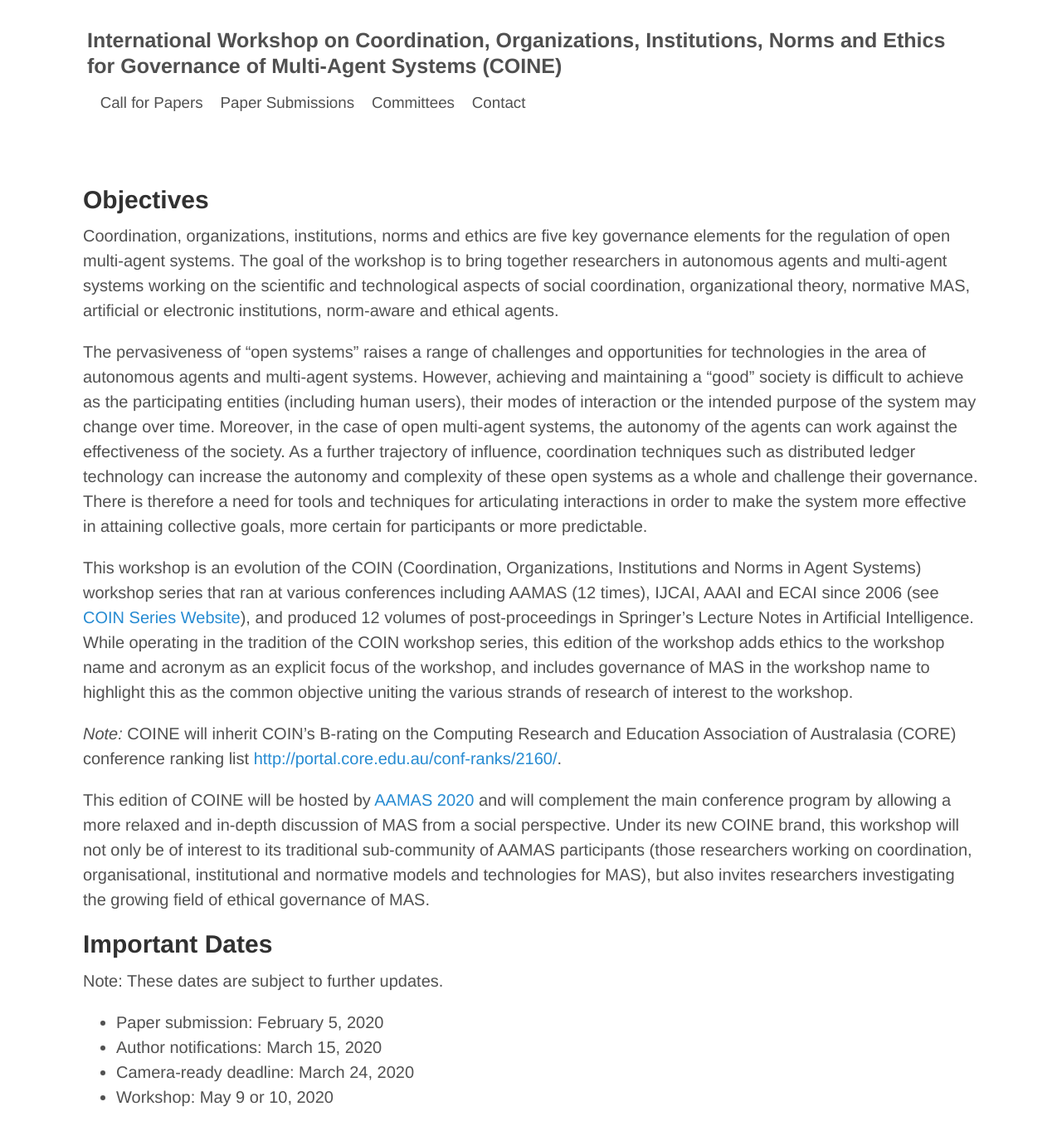
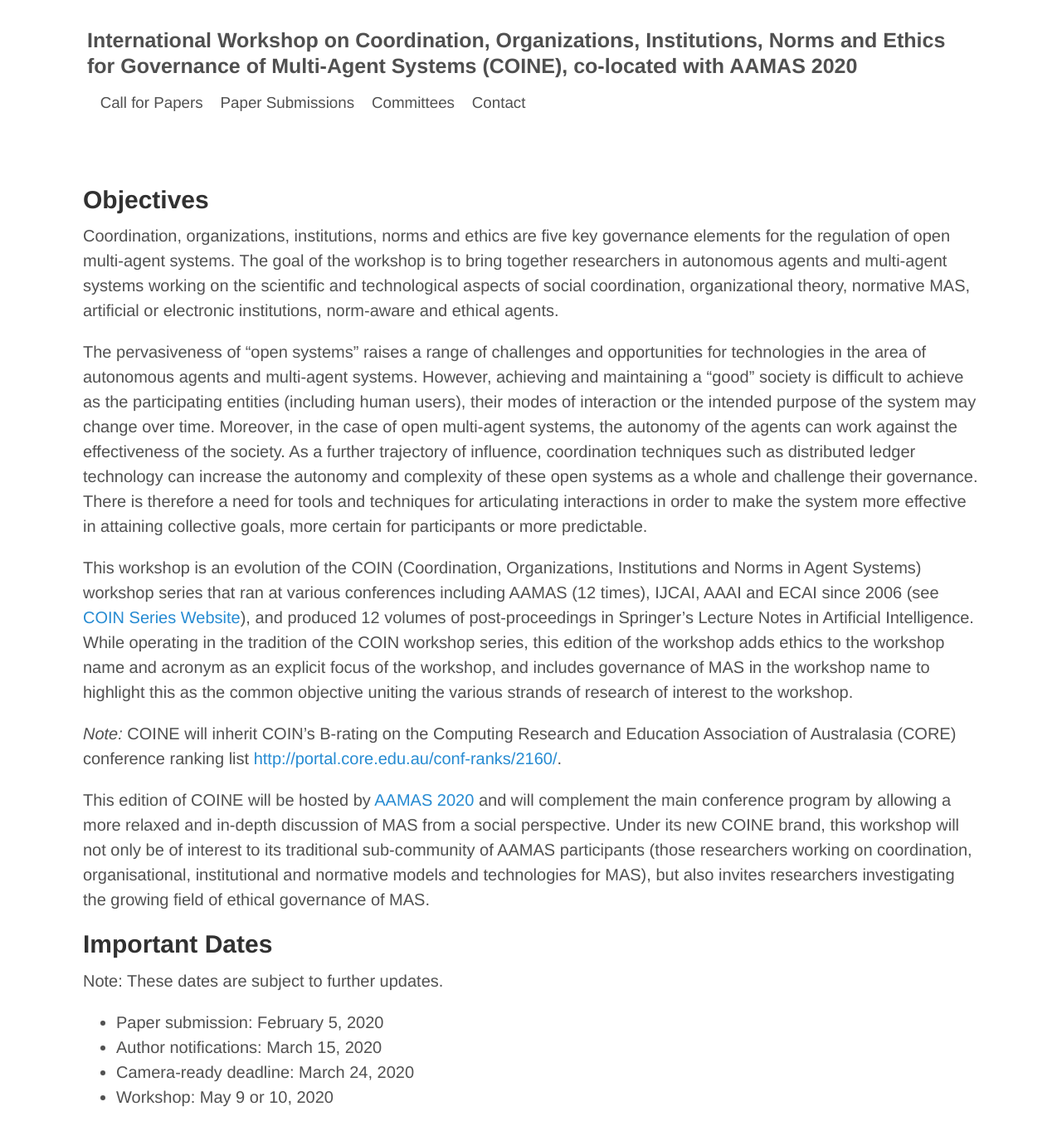
Before and after one commit to coin-workshop/coine-2020-new-zealand, a Jekyll site: the page built from index.md, in a window 1280 px wide. Shown: the whole page at 83% size. Built offline with Jekyll 4.4.1, drawn with Linux system fonts in a browser that asks for light colours.

Commit message:
Added AAMAS reference.

```diff
--- a/_config.yml
+++ b/_config.yml
@@ -1,7 +1,7 @@
 ###########
 # site.title, site.url, site.author.name
 
-title:   'International Workshop on Coordination, Organizations, Institutions, Norms and Ethics for Governance of Multi-Agent Systems (COINE)'
+title:   'International Workshop on Coordination, Organizations, Institutions, Norms and Ethics for Governance of Multi-Agent Systems (COINE), co-located with AAMAS 2020'
 author:
   name:  'COINE 2020'
 
```
